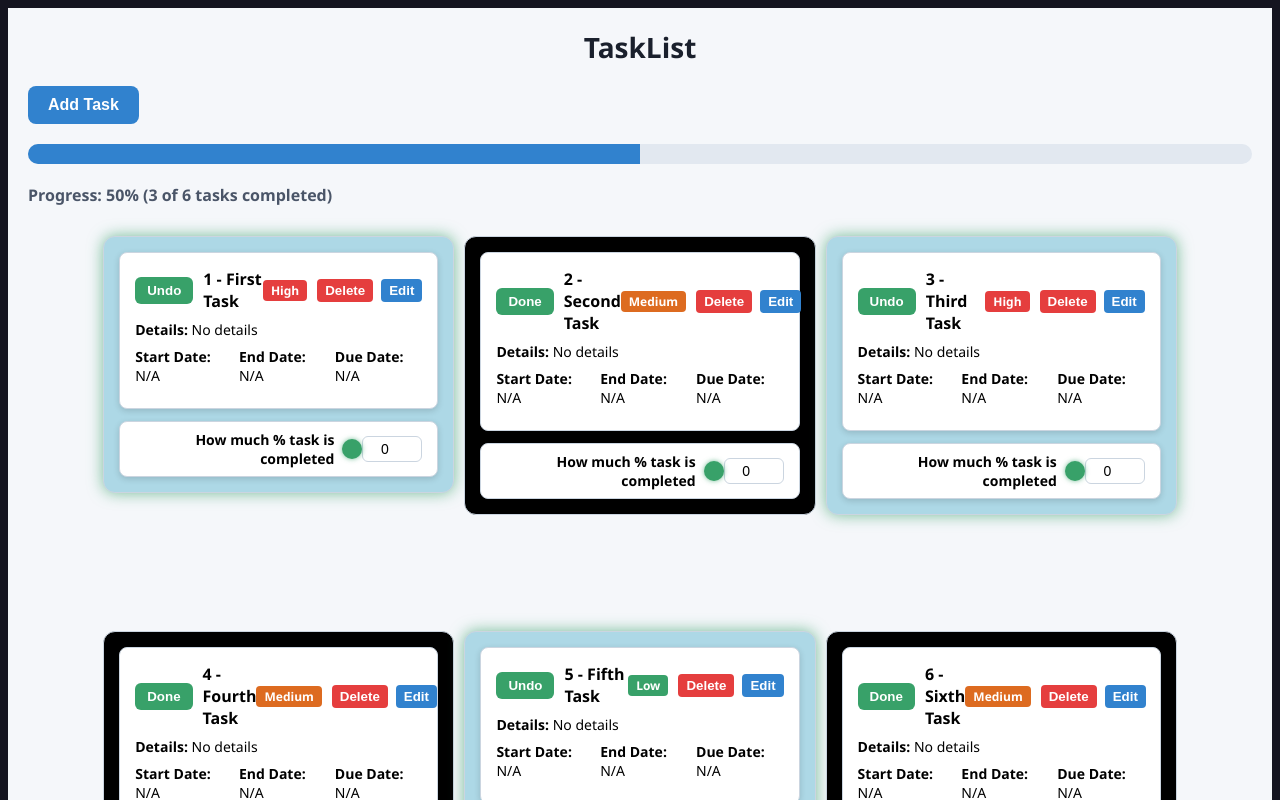
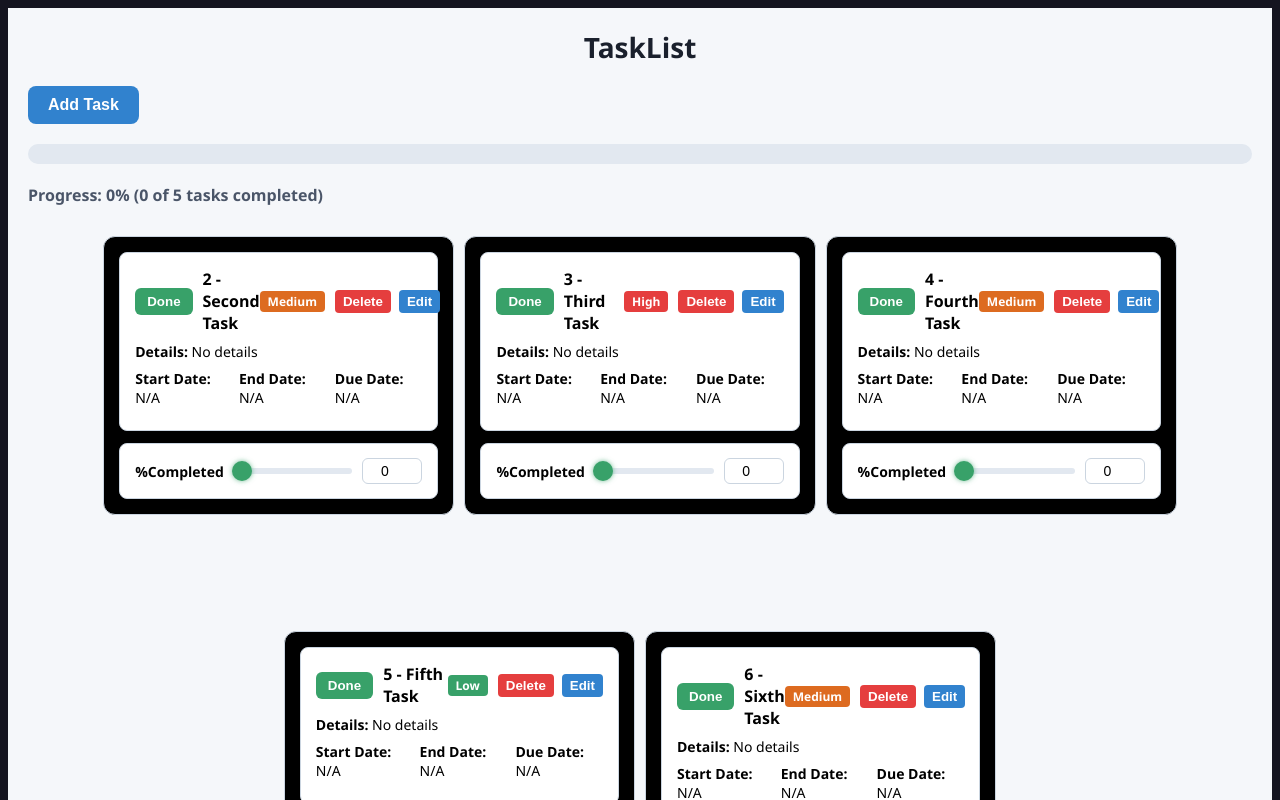
Before and after one commit to rezist25/Tasklist, a React (Create React App) app: page / in a window 1280 px wide. Shown: the top 800 px of the page. Built offline with nearby package versions, Linux system fonts and the light colour scheme.

Commit message:
optimisation for the tabs and for slider the issue of the 100% not showing solved

```diff
--- a/src/component/AddTaskModal.js
+++ b/src/component/AddTaskModal.js
@@ -10,7 +10,7 @@ const modalOverlayStyle = {
   display: "flex",
   justifyContent: "center",
   alignItems: "center",
-  zIndex: 1000,
+  zIndex: 1100,
 };
 
 const modalContentStyle = {
--- a/src/component/ProgressUpdateModal.js
+++ b/src/component/ProgressUpdateModal.js
@@ -10,7 +10,7 @@ const modalOverlayStyle = {
   display: "flex",
   justifyContent: "center",
   alignItems: "center",
-  zIndex: 1000,
+  zIndex: 1100,
 };
 
 const modalContentStyle = {
--- a/src/component/Task.js
+++ b/src/component/Task.js
@@ -363,7 +363,7 @@ export default function Task({ task, onToggle, onDelete, onUpdate, onEdit }) {
           onMouseDown={handleMouseDown}
         >
           <div style={sliderContainerStyle}>
-            <span style={completeLabelStyle}>How much % task is completed</span>
+            <span style={completeLabelStyle}> %Completed</span>
             <div style={sliderTrackStyle}>
               <div style={sliderFillStyle(progress)} />
               <div style={sliderThumbStyle(progress)} />
--- a/src/component/TaskList.js
+++ b/src/component/TaskList.js
@@ -40,7 +40,7 @@ export default function TaskList({ list, onToggle, onDelete, onUpdate }) {
   return (
     <>
       <div style={gridContainerStyle}>
-{list.map((mappedTask) => {
+{list.map((mappedTask, index) => {
   return (
     <div
       key={mappedTask.id}
@@ -48,6 +48,7 @@ export default function TaskList({ list, onToggle, onDelete, onUpdate }) {
     >
       <Task
         task={mappedTask}
+        isFirst={index === 0}
         onToggle={() => onToggle(mappedTask)}
         onDelete={() => onDelete(mappedTask.id)}
         onUpdate={(updatedTask) => onUpdate(updatedTask)}
--- a/src/component/Tasks.js
+++ b/src/component/Tasks.js
@@ -1,4 +1,4 @@
-import React, { useState } from "react";
+import React, { useState, useEffect } from "react";
 import { tasks } from "../data/TestData";
 import TaskList from "./TaskList";
 import AddTaskModal from "./AddTaskModal";
@@ -57,7 +57,23 @@ const progressBar = (progress) => ({
 });
 
 export default function Tasks() {
-  const [taskList, setTaskList] = useState(tasks);
+  const [taskList, setTaskList] = useState([]);
+
+  useEffect(() => {
+    const storedTasks = localStorage.getItem("taskList");
+    if (storedTasks) {
+      setTaskList(JSON.parse(storedTasks));
+    } else {
+      setTaskList(tasks);
+    }
+  }, []);
+
+  useEffect(() => {
+    if (taskList.length > 0) {
+      localStorage.setItem("taskList", JSON.stringify(taskList));
+    }
+  }, [taskList]);
+
   const [buttonHovered, setButtonHovered] = useState(false);
   const [isModalOpen, setIsModalOpen] = useState(false);
 
@@ -69,7 +85,11 @@ export default function Tasks() {
         );
 
   const toggleCompletion = (task) => {
-    const updatedTask = { ...task, completed: !task.completed };
+    const updatedTask = {
+      ...task,
+      completed: !task.completed,
+      progress: !task.completed ? 100 : 0
+    };
     const updatedList = taskList.map((t) =>
       t.id === updatedTask.id ? updatedTask : t
     );
--- a/src/data/TestData.js
+++ b/src/data/TestData.js
@@ -1,10 +1,5 @@
 export const tasks = [
-  {
-    id: 1,
-    title: "First Task",
-    completed: true,
-    priority : 'High' ,
-  },
+
   {
     id: 2,
     title: "Second Task",
@@ -14,7 +9,7 @@ export const tasks = [
   {
     id: 3,
     title: "Third Task",
-    completed: true,
+    completed: false,
     priority : 'High' ,
   },
   {
@@ -26,7 +21,7 @@ export const tasks = [
   {
     id: 5,
     title: "Fifth Task",
-    completed: true,
+    completed: false,
     priority : 'Low' ,
   },
   {
```
